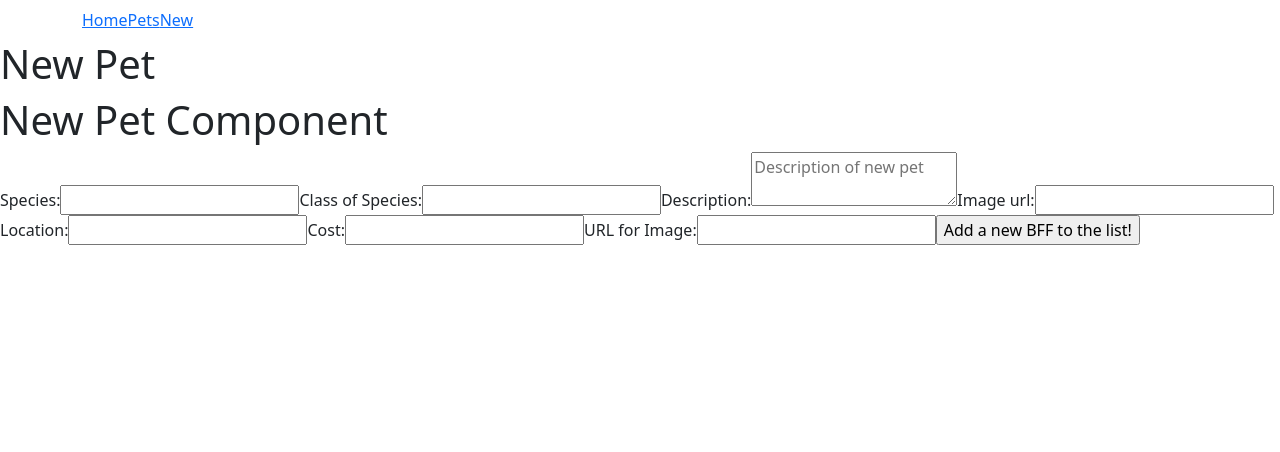
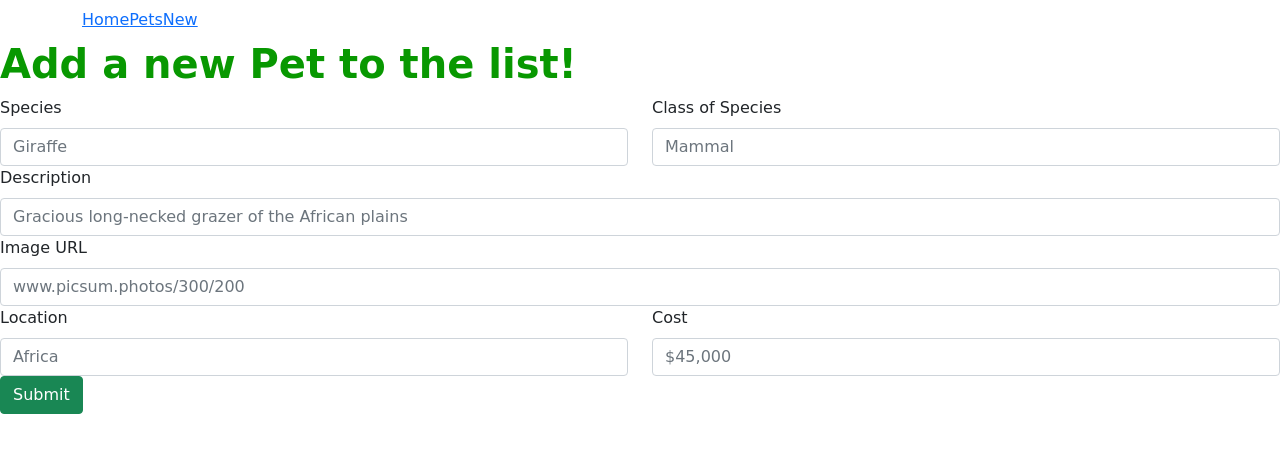
Before and after one commit to rayfinn55/Exotic-Animals-Store, a React (Create React App) app in the folder front-end/: page /pets/new in a window 1280 px wide. Shown: the top 452 px of the page. Built offline with nearby package versions, Linux system fonts and the light colour scheme.

Commit message:
Refactored NewForm component with react-bootstrap

```diff
--- a/front-end/src/App.css
+++ b/front-end/src/App.css
@@ -1,4 +1,5 @@
 .App {
+    font-family: 'Comic Sans MS', 'Comic Sans', cursive;
 }
 
 .NavBar {
@@ -11,3 +12,8 @@
 img {
     height: 150px;
 }
+
+h1 {
+    color: rgb(8, 152, 1);
+    font-weight: bolder;
+}
--- a/front-end/src/Components/Animal.js
+++ b/front-end/src/Components/Animal.js
@@ -19,14 +19,14 @@ function Pets({ pets, loading }) {
 		<CardGroup>
 			{pets.map((pet) => (
 				<div key={pet.id} className='col-md-4 mb-5'>
-					<Card style={{ width: '19rem' }}>
+					<Card className='mb-5' style={{ width: '19rem' }}>
 						<Card.Title style={{ textAlign: 'center'}}>{pet.animal_name}</Card.Title>
 						<p style={{ textAlign: 'center'}}>{pet.class}</p>
 						<Card.Img variant='top' style={{height: '100%'}} src={pet.img} onError={handleBrokenImg} alt={`A cool ${pet.animal_name}`} />
 						<Card.Text style={{ textAlign: 'center'}}>
 							<strong>Location:</strong> {pet.location}
 						</Card.Text>
-						<Card.Text style={{ textAlign: 'center'}}>
+						<Card.Text style={{ textAlign: 'center' }}>
 							<strong>Cost:</strong> ${pet.price.toLocaleString()}
 						</Card.Text>
 						{
--- a/front-end/src/Components/NewPetForm.js
+++ b/front-end/src/Components/NewPetForm.js
@@ -2,6 +2,7 @@ import React, { useState } from 'react'
 import { useHistory } from 'react-router-dom'
 import axios from 'axios'
 import { apiURL } from '../util/apiURL.js'
+import { Form, Row, Col, Button } from 'react-bootstrap'
 
 
 export default function NewPetForm() {
@@ -42,25 +43,40 @@ export default function NewPetForm() {
 
     return (
         <div>
-            <h1>New Pet Component</h1>
-            <form onSubmit={handleSubmit} action="">
-                <label htmlFor="animal_name">Species: </label>
-                <input onChange={handleChange} type="text" id="animal_name" />
-                <label htmlFor="class">Class of Species: </label>
-                <input onChange={handleChange} type="text" id="class" />
-                <label htmlFor="description">Description: </label>
-                <textarea onChange={handleChange} type="text" id="description" placeholder="Description of new pet"/>
-                <label htmlFor="img">Image url:</label>
-                <input onChange={handleChange} type="text" id="img" />
-                <label htmlFor="location">Location: </label>
-                <input onChange={handleChange} type="text" id="location" />
-                <label htmlFor="price">Cost: </label>
-                <input onChange={handleChange} type="number" id="price" />
-                <label htmlFor="img">URL for Image:</label>
-                <input onChange={handleChange} type="text" id="img" />
+            <Form onSubmit={handleSubmit}>
+                <Row>
+                    <Form.Group as={Col}>
+                        <Form.Label>Species</Form.Label>
+                        <Form.Control type='text' id='animal_name' placeholder='Giraffe' onChange={handleChange} />
+                    </Form.Group>
+                    <Form.Group as={Col}>
+                        <Form.Label>Class of Species</Form.Label>
+                        <Form.Control type='text' id='class' placeholder='Mammal' onChange={handleChange} />
+                    </Form.Group>
+                </Row>
 
-                <input type="submit" value="Add a new BFF to the list!" />
-            </form>
+                <Form.Group>
+                    <Form.Label>Description</Form.Label>
+                    <Form.Control type='textarea' id='description' placeholder='Gracious long-necked grazer of the African plains' onChange={handleChange} />
+                </Form.Group>
+
+                <Form.Group>
+                    <Form.Label>Image URL</Form.Label>
+                    <Form.Control type='text' id='class' placeholder='www.picsum.photos/300/200' onChange={handleChange} />
+                </Form.Group>
+
+                <Row>
+                    <Form.Group as={Col}>
+                        <Form.Label>Location</Form.Label>
+                        <Form.Control type='text' id='location' placeholder='Africa' onChange={handleChange} />
+                    </Form.Group>
+                    <Form.Group as={Col}>
+                        <Form.Label>Cost</Form.Label>
+                        <Form.Control type='number' id='price' placeholder='$45,000' onChange={handleChange} />
+                    </Form.Group>
+                </Row>
+                <Button variant='success' type='submit'>Submit</Button>
+            </Form>
         </div>
     )
 }
--- a/front-end/src/Pages/Home.js
+++ b/front-end/src/Pages/Home.js
@@ -6,7 +6,7 @@ export default function Home() {
 
     return (
         <div>
-            <h1>Welcome to the Exotic Animals Shop</h1>
+            <h1 variant='header' >Welcome to the Exotic Animals Shop</h1>
             <h2>We are here for all of your exotic animals needs</h2>
             <p>In our shop (much like in life) you can choose your best friend!</p>
             <h3>This can be your new BFF on YOUR couch!</h3>
--- a/front-end/src/Pages/New.js
+++ b/front-end/src/Pages/New.js
@@ -6,7 +6,7 @@ export default function New() {
 
     return (
         <div>
-            <h1>New Pet</h1>
+            <h1>Add a new Pet to the list!</h1>
             <NewPetForm />
         </div>
     )
--- a/front-end/src/index.css
+++ b/front-end/src/index.css
@@ -1,5 +1,5 @@
 body {
-  background-color: rgb(184, 181, 181);
+  background-color: rgb(135, 210, 153);
   margin: 0;
   font-family: -apple-system, BlinkMacSystemFont, 'Segoe UI', 'Roboto', 'Oxygen',
     'Ubuntu', 'Cantarell', 'Fira Sans', 'Droid Sans', 'Helvetica Neue',
```
